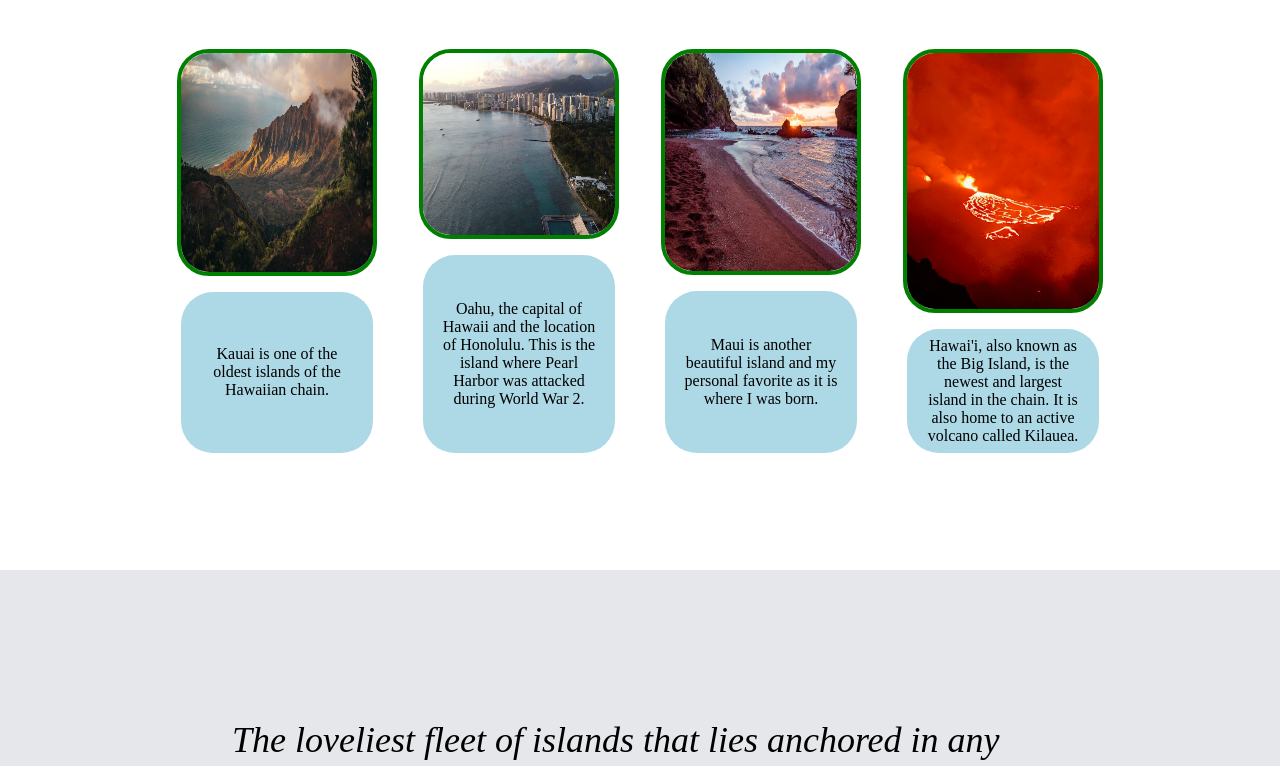
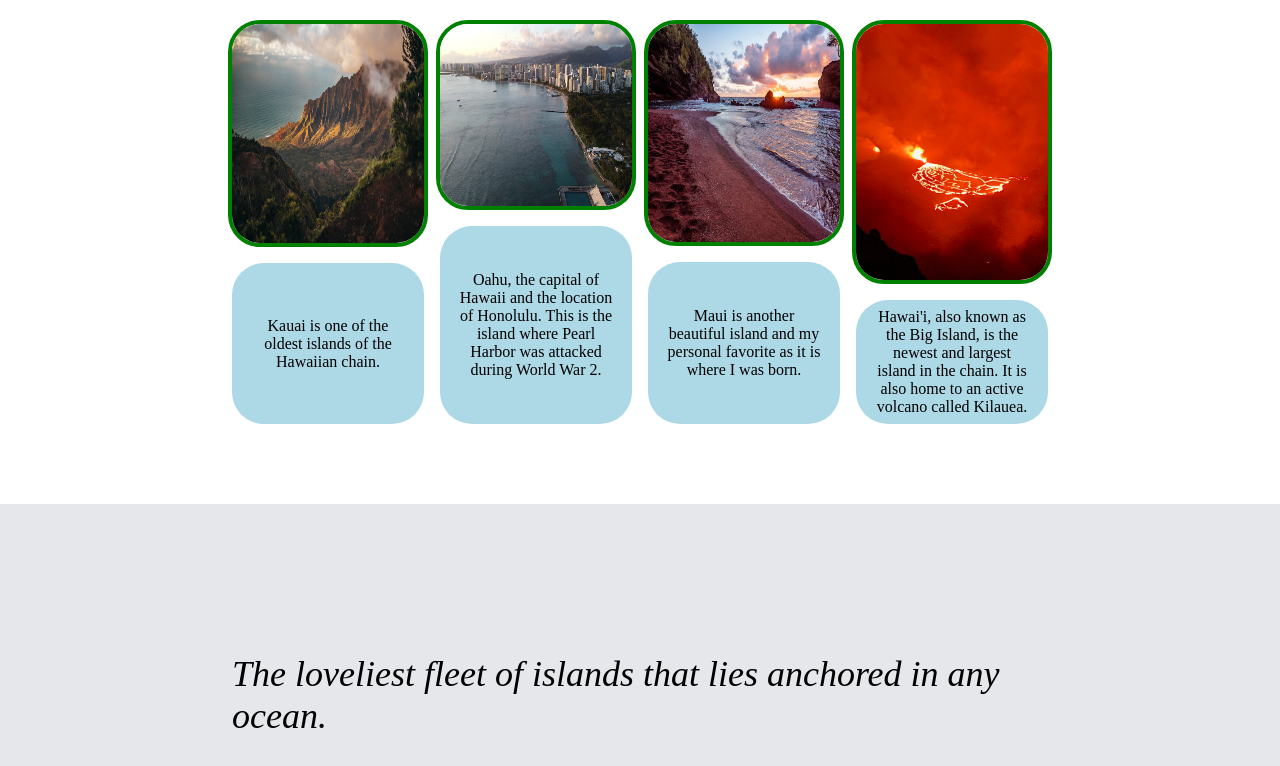
Before and after one commit to matayay/landing-page, a plain HTML site: page index.html in a window 1280 px wide. Shown: the part 606-1372 px from the top of the page. Drawn offline with Linux system fonts and the light colour scheme.

Commit message:
made edits to make site more compatible with wide screens

```diff
--- a/style.css
+++ b/style.css
@@ -7,7 +7,7 @@ body {
     background-color: #1F2937;
     padding-left: 10rem;
     padding-right: 10rem;
-    margin-bottom: 46rem;
+    margin-bottom: 5rem;
 }
 
 .header {
@@ -90,6 +90,15 @@ body {
     flex: 0 1 0;
 }
 
+.info {
+    height: min-content;
+    display: flex;
+    justify-content: center;
+    flex-wrap: wrap;
+    padding-left: 25rem;
+    padding-right: 25rem;
+}
+
 .info .title {
     font-size: 36px;
     font-weight: bold;
@@ -104,6 +113,7 @@ body {
     flex-wrap: nowrap;
     justify-content: center;
     gap: 0.5rem;
+    margin-bottom: 5rem;
 }
 
 .island {
```
Also changed, not shown: index.html (+1 -2 lines).
